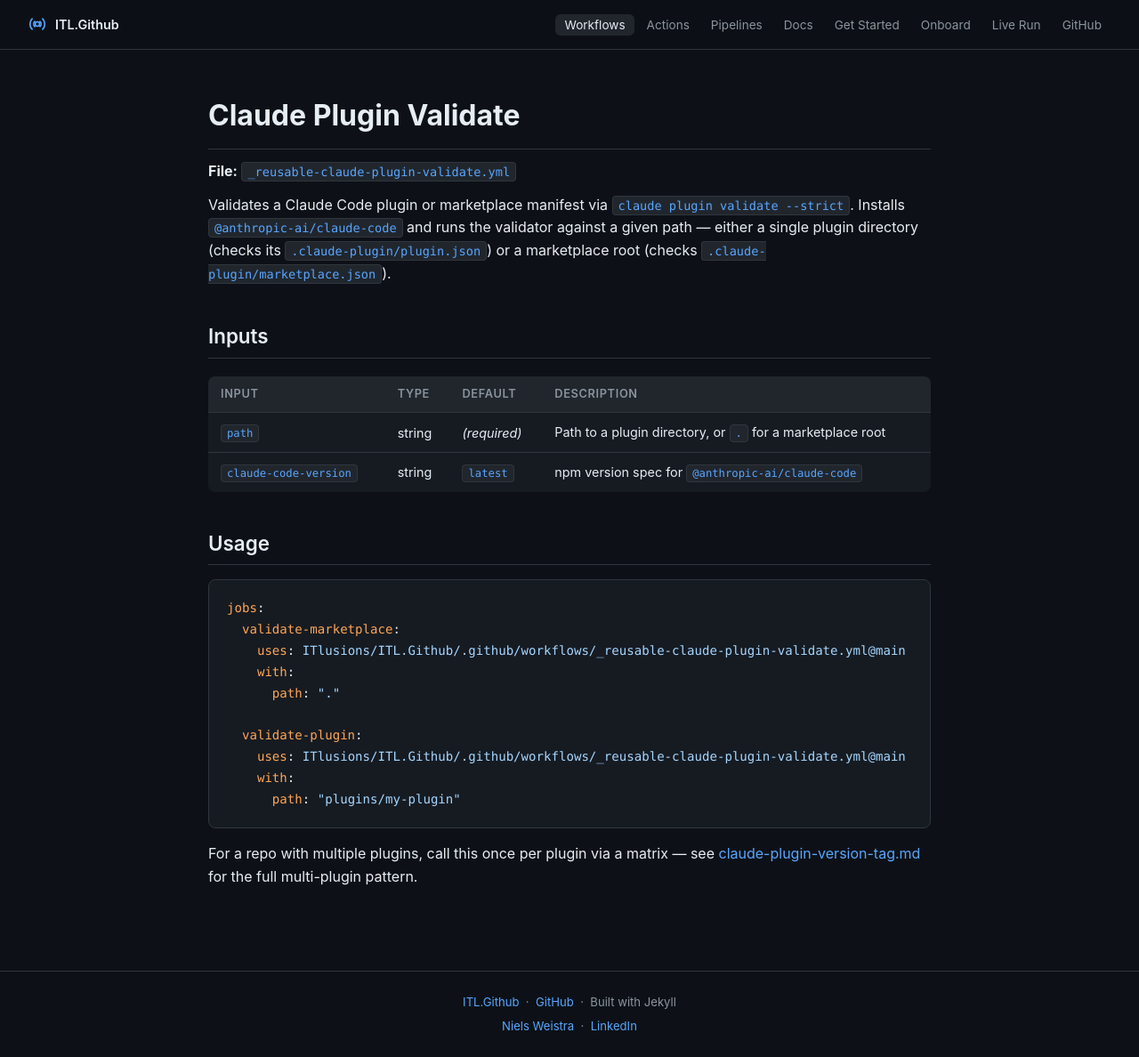
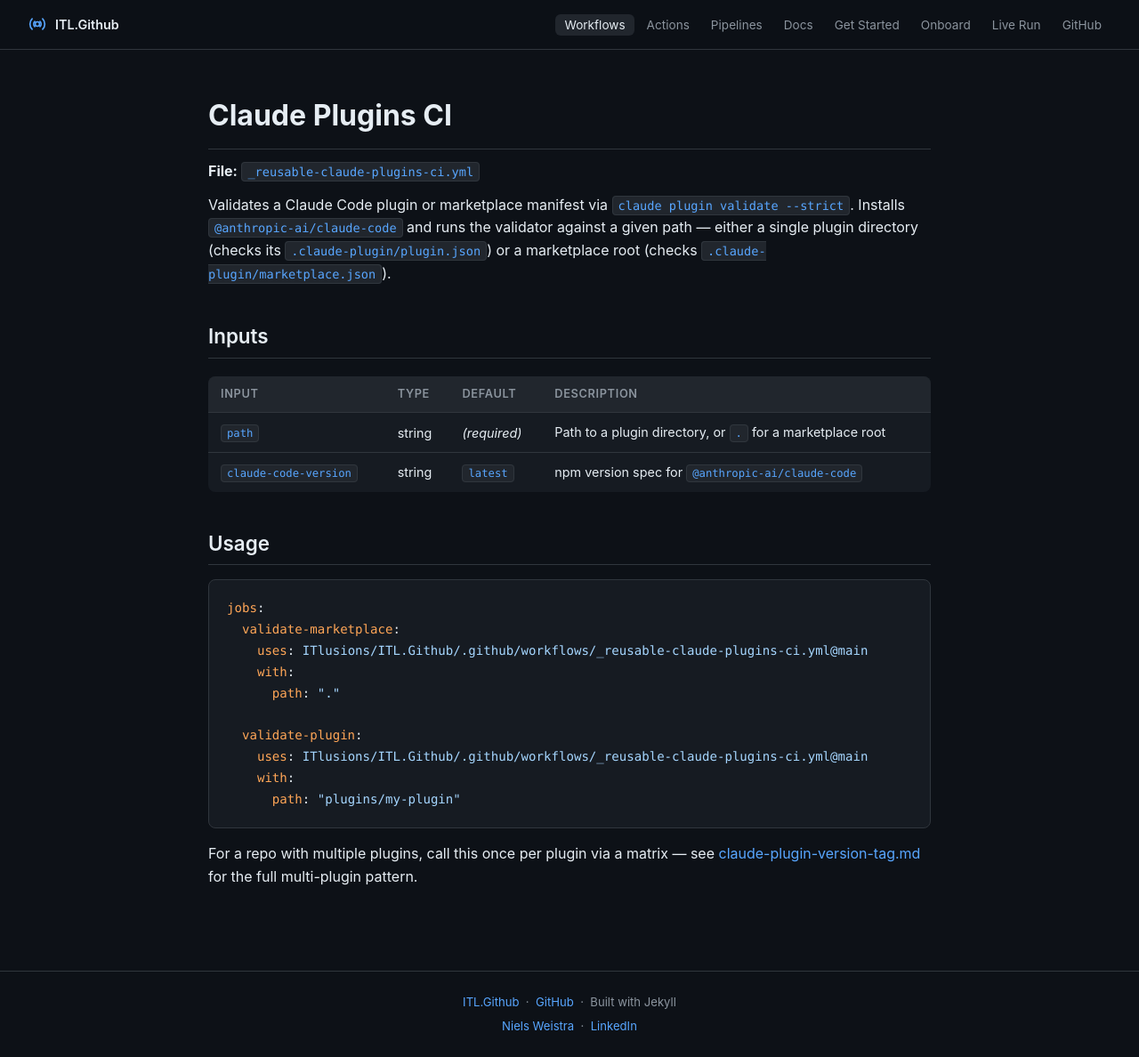
Before and after one commit to ITlusions/ITL.Github, a Jekyll site: the page built from docs/workflows/claude-plugins-ci.md, in a window 1280 px wide and 1188 px high. Shown: the whole window at 89% size. Built offline with Jekyll 4.4.1, drawn with Linux system fonts in a browser that asks for light colours; our own code applies the rules of GitHub Pages for plain Markdown files.

Commit message:
refactor: rename claude-plugin templates to match ci/publish job naming (#2)
_reusable-claude-plugin-validate.yml -> _reusable-claude-plugins-ci.yml
_reusable-claude-plugin-publish.yml  -> _reusable-claude-plugins-publish.yml

Matches the ci/publish job-naming convention used elsewhere (e.g.
ITL.Braincell.SDK's pipeline.yml calling _reusable-python-ci.yml /
_reusable-python-publish.yml). The underlying version-tag and release
building blocks keep their singular claude-plugin- naming since they're
internal implementation details, not directly referenced from caller
pipelines.

Co-authored-by: Claude Sonnet 5 <noreply@anthropic.com>

````diff
--- a/docs/workflows/claude-plugin-validate.md
+++ b/docs/workflows/claude-plugins-ci.md
@@ -1,6 +1,6 @@
-# Claude Plugin Validate
+# Claude Plugins CI
 
-**File:** `_reusable-claude-plugin-validate.yml`
+**File:** `_reusable-claude-plugins-ci.yml`
 
 Validates a Claude Code plugin or marketplace manifest via `claude plugin validate --strict`.
 Installs `@anthropic-ai/claude-code` and runs the validator against a given path — either a
@@ -19,12 +19,12 @@ single plugin directory (checks its `.claude-plugin/plugin.json`) or a marketpla
 ```yaml
 jobs:
   validate-marketplace:
-    uses: ITlusions/ITL.Github/.github/workflows/_reusable-claude-plugin-validate.yml@main
+    uses: ITlusions/ITL.Github/.github/workflows/_reusable-claude-plugins-ci.yml@main
     with:
       path: "."
 
   validate-plugin:
-    uses: ITlusions/ITL.Github/.github/workflows/_reusable-claude-plugin-validate.yml@main
+    uses: ITlusions/ITL.Github/.github/workflows/_reusable-claude-plugins-ci.yml@main
     with:
       path: "plugins/my-plugin"
 ```
````
Also changed, not shown: docs/workflows/claude-plugin-release.md (+1 -1 lines), docs/workflows/claude-plugins-publish.md (renamed from docs/workflows/claude-plugin-publish.md, +4 -4 lines), .github/workflows/_reusable-claude-plugins-ci.yml, .github/workflows/_reusable-claude-plugins-publish.yml, README.md, docs/README.md.
